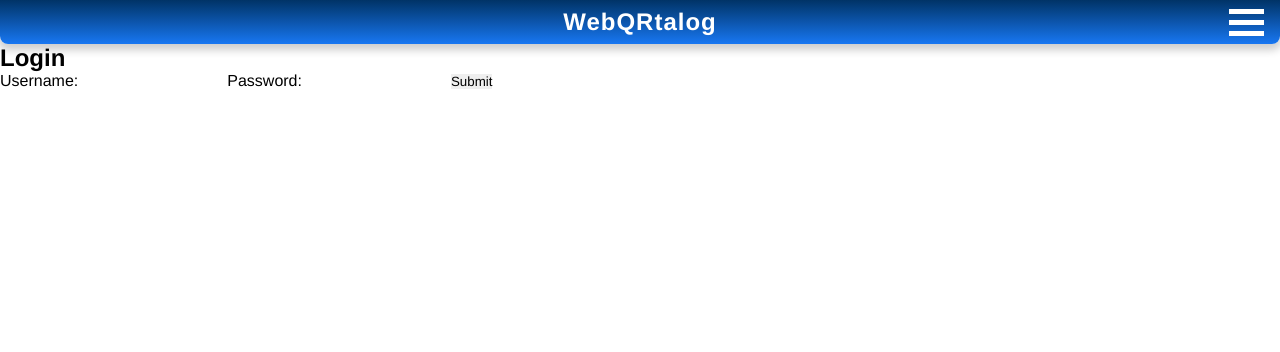
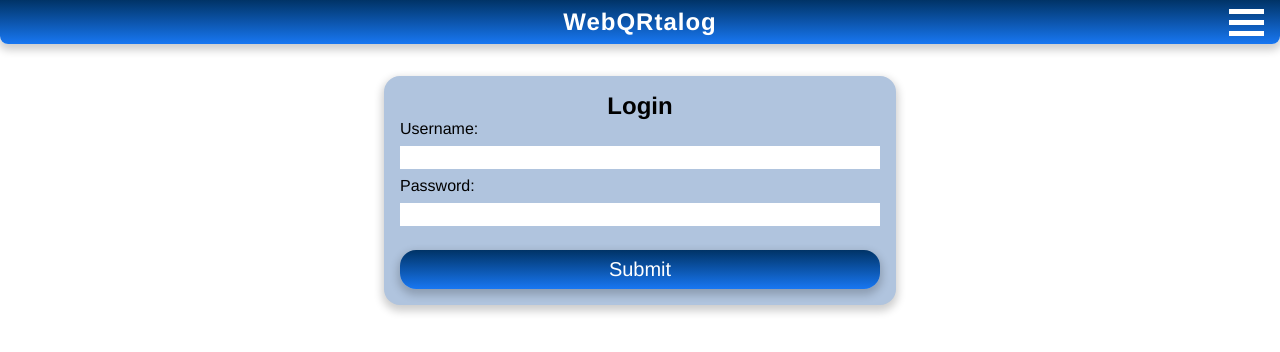
Before and after one commit to lanbow93/WebQRtalog-Frontend, a React (Vite) app: page /login in a window 1280 px wide. Shown: the top 352 px of the page. Built offline with nearby package versions, Linux system fonts and the light colour scheme.

Commit message:
adjusted to have landing and home pages

```diff
--- a/src/app.scss
+++ b/src/app.scss
@@ -138,7 +138,7 @@ $standard-shadow: $shadow-offset-x $shadow-offset-y $shadow-blur $shadow-spread
     }
 }
 
-.home {
+.landing {
     display: flex;
     flex-direction: column;
     h1 {
@@ -206,7 +206,44 @@ $standard-shadow: $shadow-offset-x $shadow-offset-y $shadow-blur $shadow-spread
     }
 }
 .login {
+    display: flex;
+    justify-content: center;
+    form {
+        margin: 2rem;
+        padding: 1rem;
+        border-radius: 1rem;
+        background-color: $card-background;
+        display: grid;
+        min-width: 20rem;
+        box-shadow: $standard-shadow;
+
+        h2 {
+            text-align: center;
+        }
+        label {
+            margin-bottom: 0.5rem;
+        }
+        input {
+            margin-bottom: 0.5rem;
+            font-size: 1.25rem;
+        }
+        button {
+            margin-top: 1rem;
+            padding: 0.5rem 2rem;
+            background: $background-gradient;
+            color: white;
+            text-decoration: none;
+            border-radius: 1rem;
+            box-shadow: $standard-shadow;
+            font-size: 1.25rem;
+        }
+    }
 }
 
 @media screen and (min-width: 48rem) {
+    .login {
+        form {
+            min-width: 30rem;
+        }
+    }
 }
--- a/src/components/Loading.jsx
+++ b/src/components/Loading.jsx
@@ -3,7 +3,6 @@ function LoadingScreen() {
     return (
         <div className="loadingScreen">
             <img src={loadingImage} alt="Adorable Dancing Totoro By CL Terry" />
-            <p>Credit: CL Terry</p>
             <h1>...Loading...</h1>
         </div>
     )
--- a/src/pages/Home.jsx
+++ b/src/pages/Landing.jsx
@@ -1,8 +1,8 @@
 import { Link } from 'react-router-dom'
 
-function Home() {
+function Landing() {
     return (
-        <div className="home">
+        <div className="landing">
             <h1>Welcome to WebQRtalog</h1>
             <p className="subtitle">
                 Explore a diverse catalog of inventory items!
@@ -36,4 +36,4 @@ function Home() {
     )
 }
 
-export default Home
+export default Landing
--- a/src/pages/Login.jsx
+++ b/src/pages/Login.jsx
@@ -32,7 +32,6 @@ function Login() {
                 message: message,
                 additional: error,
             })
-            console.log(response.error)
             setIsModalActive(true)
         }
     }
@@ -57,7 +56,6 @@ function Login() {
                         message={modalData.message}
                         error={modalData.additional}
                         closeModal={setIsModalActive}
-                        confirmFunction={console.log}
                     />
                 </div>
 
--- a/src/router/router.jsx
+++ b/src/router/router.jsx
@@ -7,13 +7,13 @@ import {
 import App from '../App'
 import Loading from '../components/Loading'
 import Login from '../pages/Login'
-import Home from '../pages/Home'
+import Landing from '../pages/Landing'
 
 const router = createBrowserRouter(
     createRoutesFromElements(
         <Route path="/" element={<App />}>
-            <Route path="/" element={<Home />} />
-            <Route path="login" element={<Login />} />
+            <Route path="/" element={<Landing />} />
+            <Route path="/login" element={<Login />} />
             <Route path="/loading" element={<Loading />} />
         </Route>
     )
--- a/src/utils/jsonDetails.json
+++ b/src/utils/jsonDetails.json
@@ -1,6 +1,6 @@
 {
     "navLinks": [
-        ["Home", "/"],
+        ["Home", "/home"],
         ["Login", "/login"],
         ["Assign", "/assign"],
         ["Review", "/review"]
```
Also changed, not shown: src/assets/WebQRtalog.png.
